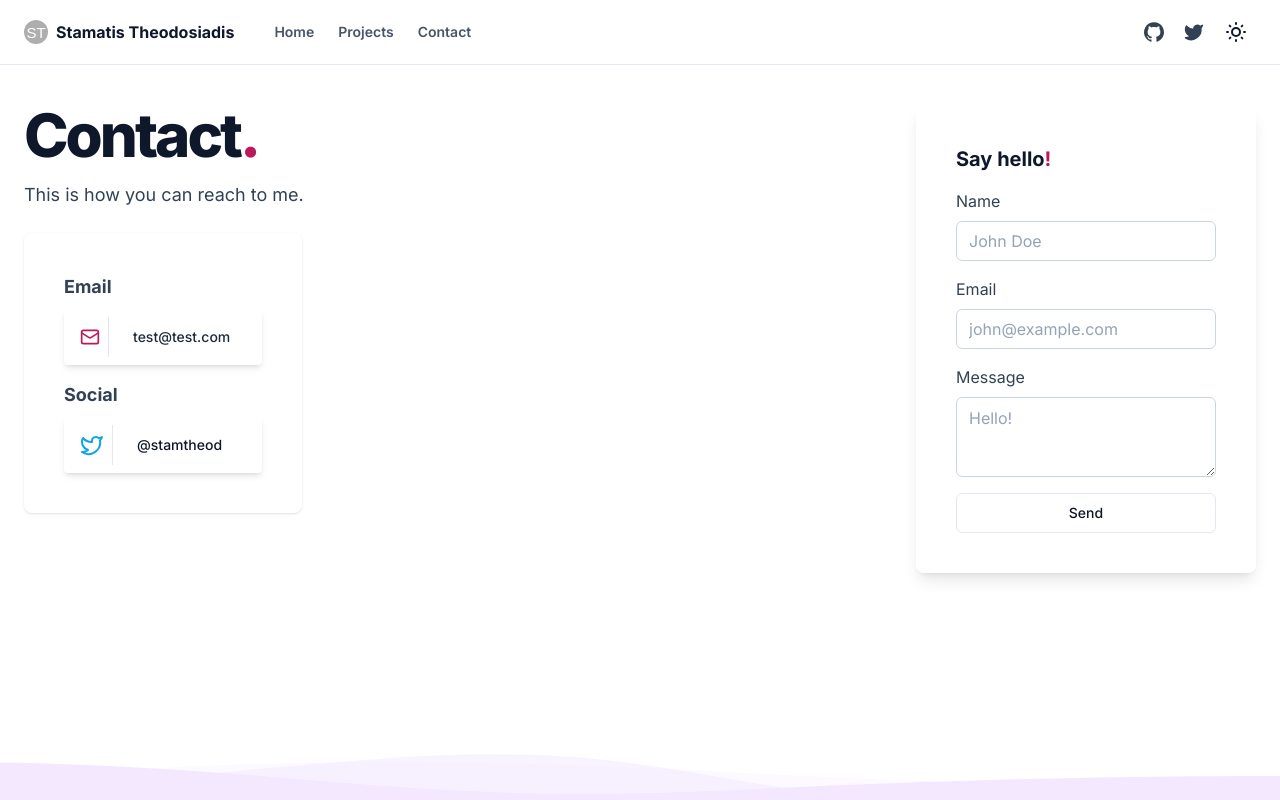
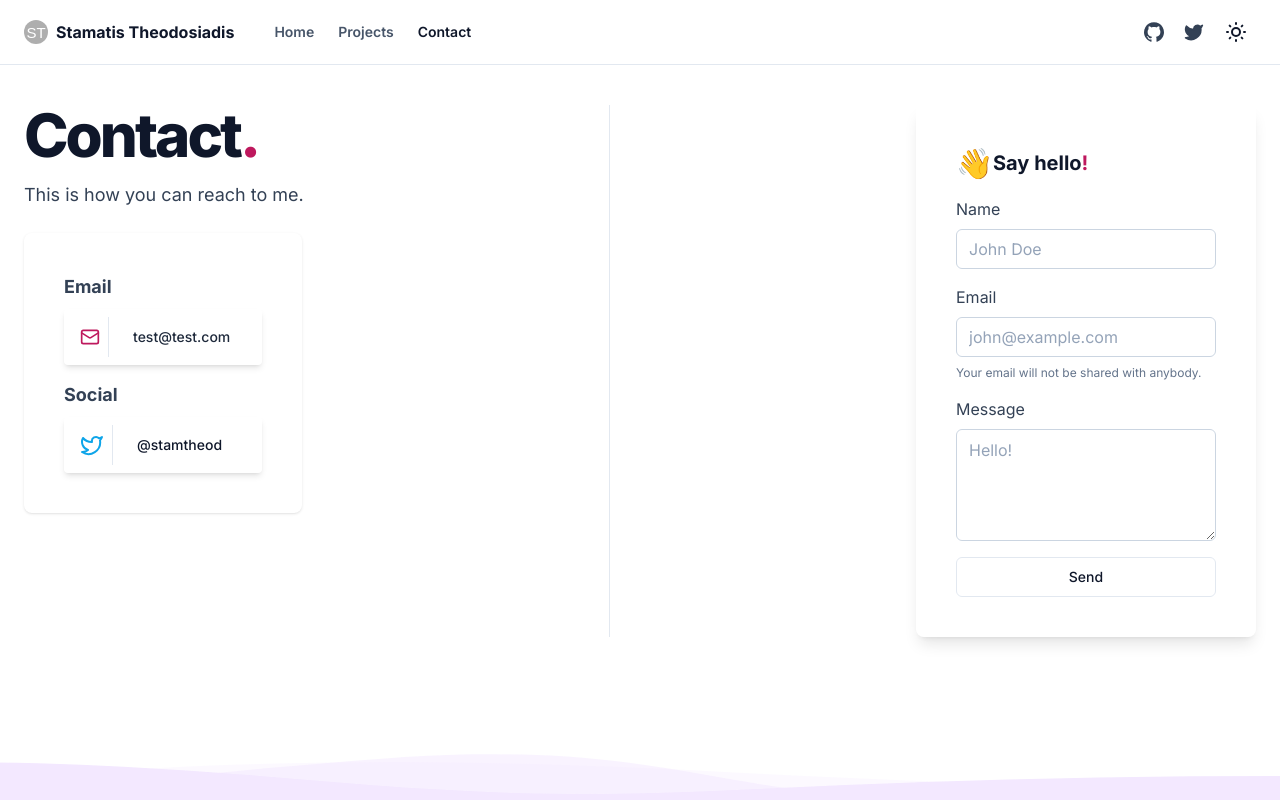
Before and after one commit to phxgg/stamtheod-portfolio, a Next.js app: page /contact in a window 1280 px wide. Built offline with nearby package versions, Linux system fonts and the light colour scheme.

Commit message:
nav links update

```diff
--- a/components/main-nav.tsx
+++ b/components/main-nav.tsx
@@ -1,5 +1,6 @@
 import * as React from "react"
 import Link from "next/link"
+import { useRouter } from "next/router"
 
 import { NavItem } from "@/types/nav"
 import { siteConfig } from "@/config/site"
@@ -21,6 +22,12 @@ interface MainNavProps {
 }
 
 export function MainNav({ items }: MainNavProps) {
+  const router = useRouter();
+
+  const getActivePage = () => {
+    return router.pathname;
+  }
+
   return (
     <div className="flex gap-6 md:gap-10">
       <Link href="/" className="hidden items-center space-x-2 md:flex">
@@ -47,12 +54,18 @@ export function MainNav({ items }: MainNavProps) {
                   key={index}
                   href={item.href}
                   className={cn(
-                    "flex items-center text-lg font-semibold text-slate-600 hover:text-slate-900 dark:text-slate-100 sm:text-sm",
+                    "flex items-center text-lg font-semibold sm:text-sm",
+                    getActivePage() !== item.href
+                      ? "text-slate-600 hover:text-slate-900 dark:text-slate-400 dark:hover:text-slate-100"
+                      : "text-slate-900 dark:text-slate-100",
                     item.disabled && "cursor-not-allowed opacity-80",
-                    "duration-200 hover:-rotate-6"
+                    "transition duration-300",
+                    "group"
                   )}
                 >
-                  {item.title}
+                  <span className="bg-gradient-to-r from-pink-600 to-purple-400 bg-[length:0%_2px] bg-left-bottom bg-no-repeat transition-all duration-500 ease-out group-hover:bg-[length:100%_2px]">
+                    {item.title}
+                  </span>
                 </Link>
               )
           )}
--- a/pages/contact.tsx
+++ b/pages/contact.tsx
@@ -124,10 +124,15 @@ export default function ContactPage() {
             </div>
           </div>
 
+          <div>
+            <Separator orientation="vertical" />
+          </div>
+
           <div className="animate__animated animate__backInRight flex flex-col gap-4">
             <div className="flex flex-col gap-4 rounded-lg p-10 shadow-lg dark:bg-gray-900">
-              <h2 className="text-xl font-bold">
-                Say hello
+              <h2 className="flex items-center text-xl font-bold">
+                <span aria-label="Waving hand" className="animate-wave text-2xl sm:text-3xl">👋</span>
+                {" "}Say hello
                 <span className="text-pink-700 dark:text-pink-500">!</span>
               </h2>
               <form
@@ -156,11 +161,14 @@ export default function ContactPage() {
                     value={email}
                     onChange={(e) => setEmail(e.target.value)}
                   />
+                  <p className="text-xs text-slate-500">
+                    Your email will not be shared with anybody.
+                  </p>
                 </div>
                 <div className="flex flex-col gap-2">
                   <label htmlFor="message" className="text-slate-700 dark:text-slate-400">Message</label>
                   <Textarea
-                    className="text-base"
+                    className="h-28 text-base"
                     placeholder="Hello!"
                     value={message}
                     onChange={(e) => setMessage(e.target.value)}
--- a/pages/index.tsx
+++ b/pages/index.tsx
@@ -52,7 +52,6 @@ export default function IndexPage() {
             )}>
               I{"'"}m a software engineer based in
               {" "}<span className="text-sky-500 dark:text-sky-300">Greece</span>.
-              {/*  */}
               <br />
               I specialize in building (and occasionally designing) websites, applications, and everything in between.
             </p>
```
